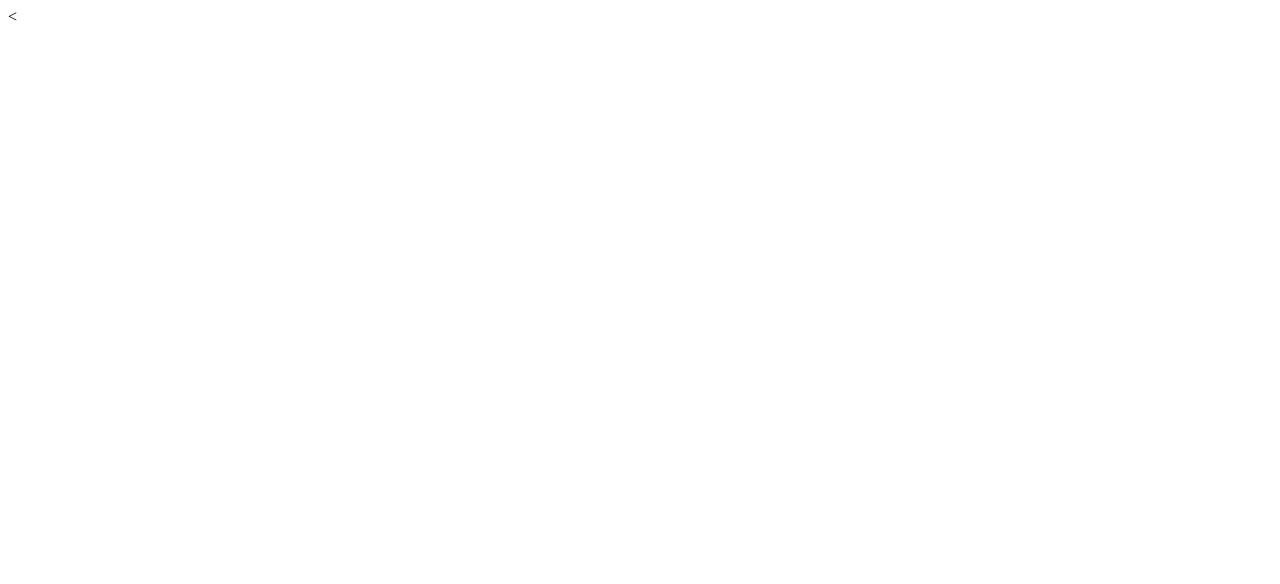
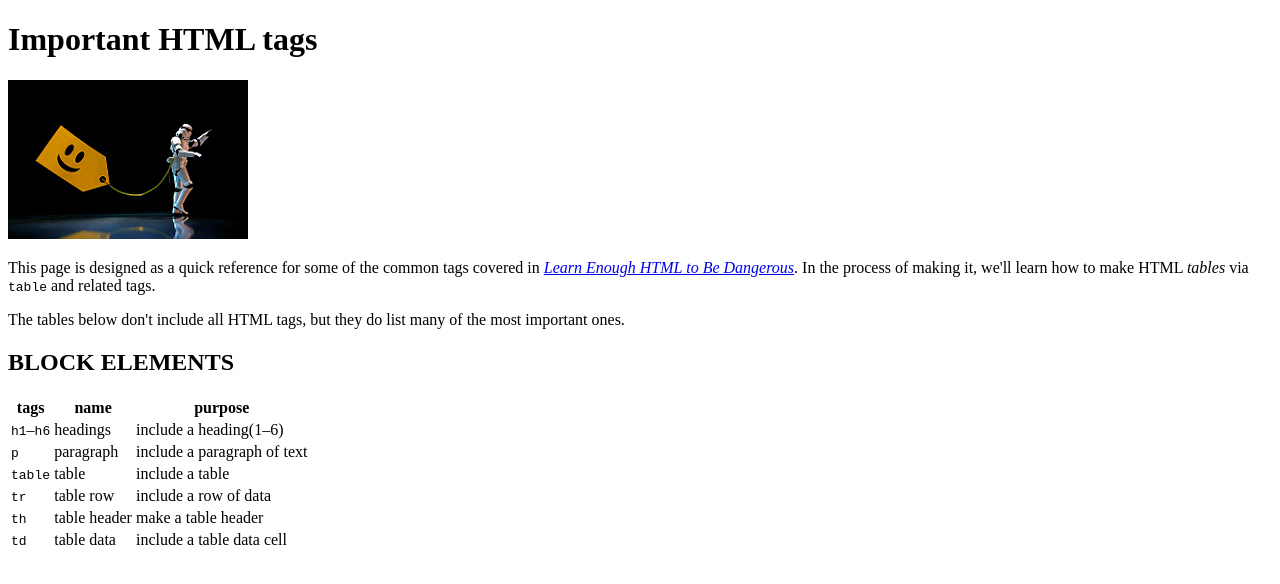
Before and after one commit to prashant-tomer/sample_website, a plain HTML site: page tags.html in a window 1280 px wide. Drawn offline with Linux system fonts and the light colour scheme.

Commit message:
add a tag page

```diff
--- a/tags.html
+++ b/tags.html
@@ -1,12 +1,71 @@
 <!doctype html>
 <html>
-    <head>
+   <head>
 
-      <title>HTML TAGS</title>
-      <<meta charset="utf-8">
-    </head>
+     <title>HTML TAGS</title>
+     <meta charset="utf-8">
+   </head>
 
 <body>
+        <h1>Important HTML tags</h1>
+    <a href="https://www.flickr.com/photos/jdhancock/3814523970" target="_blank">
+    <img src="images/storm_trooper_tagged.jpg" alt="Tagged Storm Trooper"></a>
+
+    <p>
+      This page is designed as a quick reference for some of the common tags
+      covered in <a href="http://learnenough.com/html-tutorial"><em>Learn
+      Enough HTML to Be Dangerous</em></a>. In the process of making it, we'll
+      learn how to make HTML <em>tables</em> via <code>table</code> and
+      related tags.
+    </p>
+
+    <p>
+      The tables below don't include all HTML tags, but they do list many of
+      the most important ones.
+    </p>
+    <h2>BLOCK ELEMENTS</h2>
+  <table>
+	 <thead>
+		<tr>
+			<th>tags</th>
+			<th>name</th>
+			<th>purpose</th>
+		</tr>
+	</thead>
+	<tbody>
+		<tr>
+			<td><code>h1</code>&ndash;<code>h6</code></td>
+			<td>headings</td>
+            <td>include a heading(1&ndash;6)</td>
+		</tr>
+		      <tr>
+        <td><code>p</code></td>
+        <td>paragraph</td>
+        <td>include a paragraph of text</td>
+      </tr>
+      <tr>
+        <td><code>table</code></td>
+        <td>table</td>
+        <td>include a table</td>
+      </tr>
+      <tr>
+        <td><code>tr</code></td>
+        <td>table row</td>
+        <td>include a row of data</td>
+      </tr>
+      <tr>
+        <td><code>th</code></td>
+        <td>table header</td>
+        <td>make a table header</td>
+      </tr>
+      <tr>
+        <td><code>td</code></td>
+        <td>table data</td>
+        <td>include a table data cell</td>
+      </tr>
+
+	</tbody>
+  </table>
 
 
 </body>
```
Also changed, not shown: images/storm_trooper_tagged.jpg (added).
